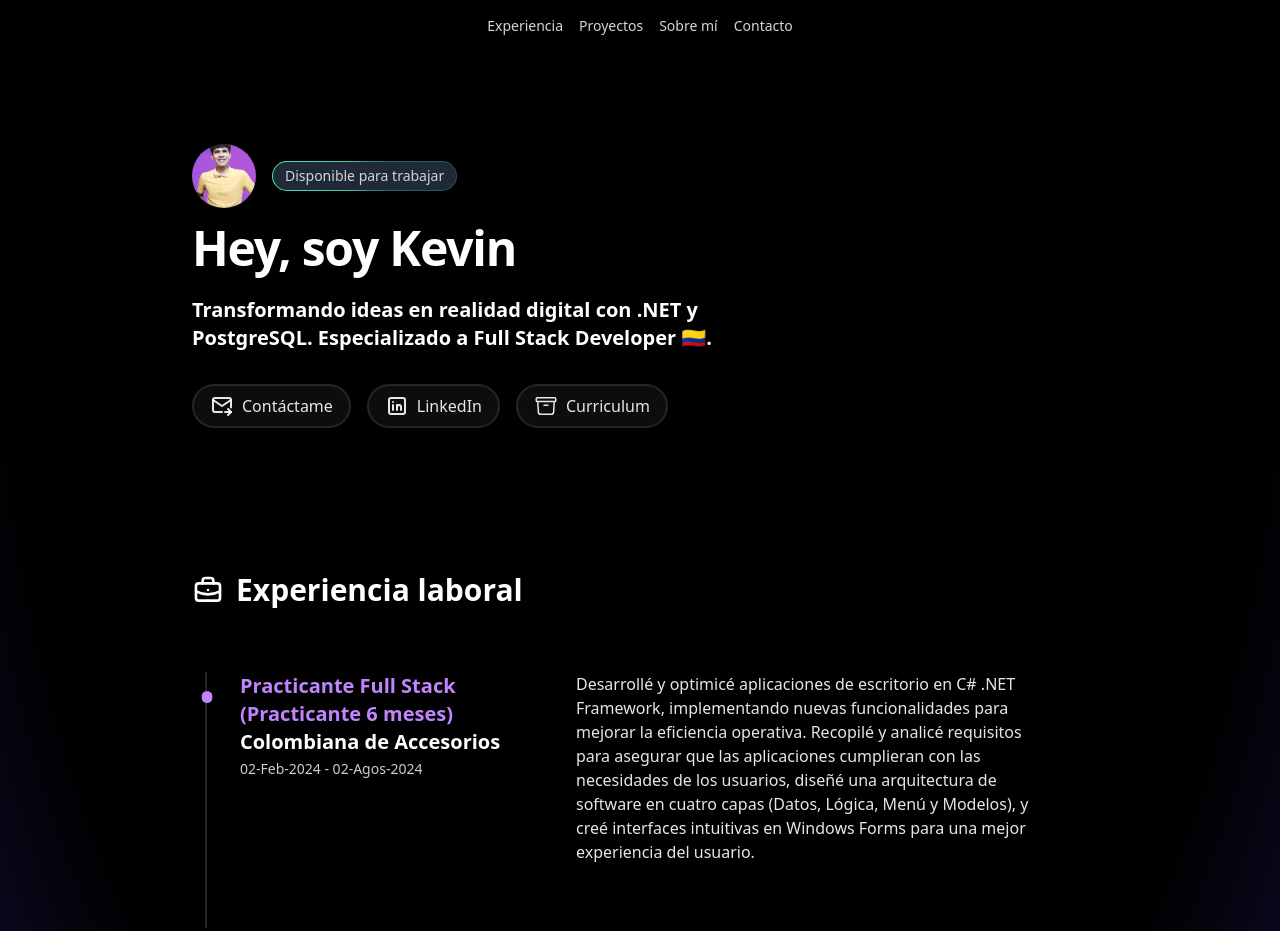
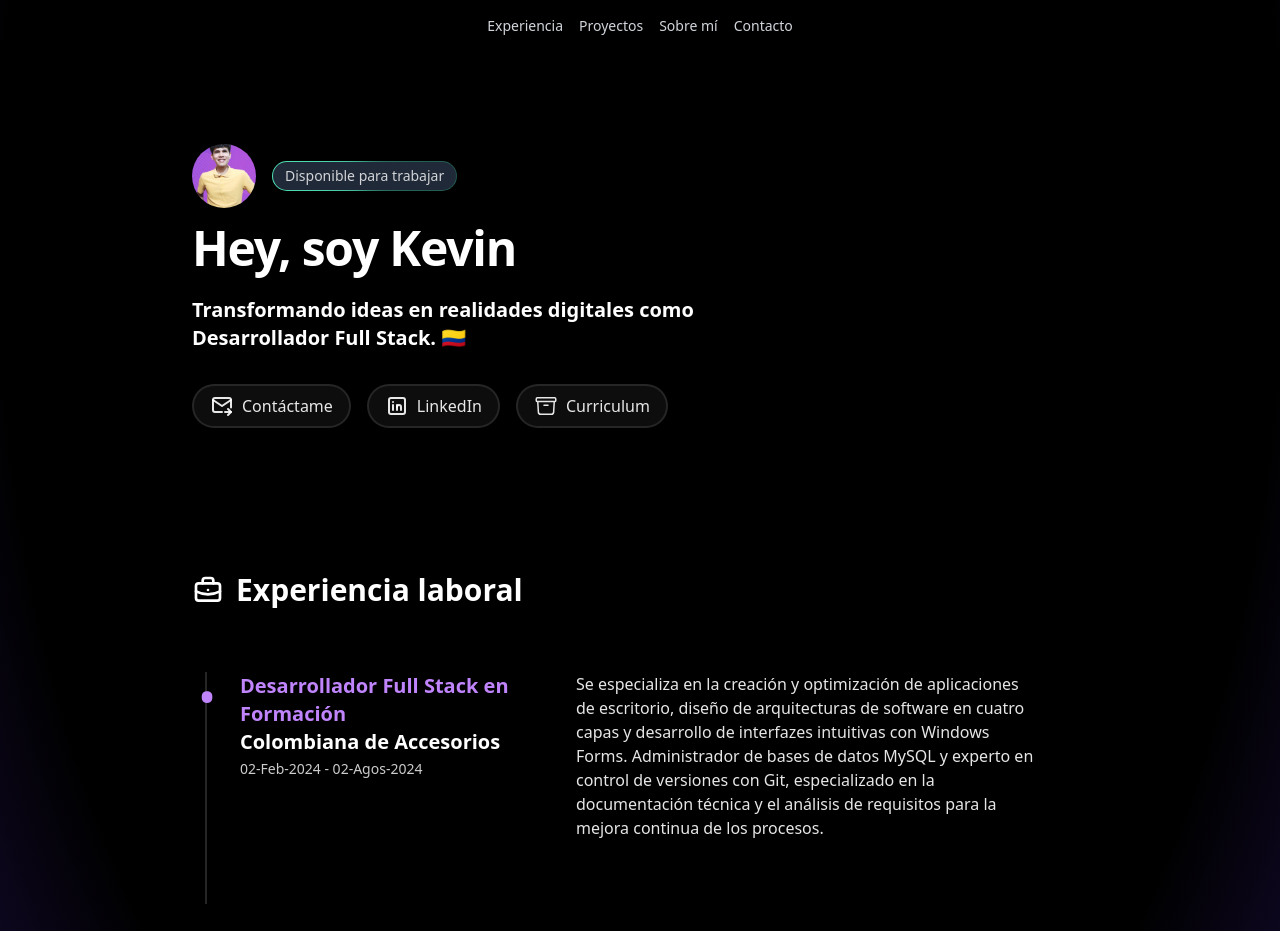
Before and after one commit to kevin-villegas13/miPortafolio, an Astro site: page / in a window 1280 px wide. Shown: the top 931 px of the page. Built offline with nearby package versions, Linux system fonts and the light colour scheme; Astro itself is replaced by a stand-in of ours.

Commit message:
refactor: mejoré la descripción del título y cambié el PDF de mi CV

```diff
--- a/src/components/Experiencia.astro
+++ b/src/components/Experiencia.astro
@@ -4,9 +4,9 @@ import ExperienciaItem from "./ExperienciaItem.astro"
 const Experiencias = [
   {
     date: "02-Feb-2024 - 02-Agos-2024",
-    title: "Practicante Full Stack (Practicante 6 meses)",
+    title: "Desarrollador Full Stack en Formación",
     company: "Colombiana de Accesorios",
-    description: "Desarrollé y optimicé aplicaciones de escritorio en C# .NET Framework, implementando nuevas funcionalidades para mejorar la eficiencia operativa. Recopilé y analicé requisitos para asegurar que las aplicaciones cumplieran con las necesidades de los usuarios, diseñé una arquitectura de software en cuatro capas (Datos, Lógica, Menú y Modelos), y creé interfaces intuitivas en Windows Forms para una mejor experiencia del usuario.",
+    description: "Se especializa en la creación y optimización de aplicaciones de escritorio, diseño de arquitecturas de software en cuatro capas y desarrollo de interfazes intuitivas con Windows Forms. Administrador de bases de datos MySQL y experto en control de versiones con Git, especializado en la documentación técnica y el análisis de requisitos para la mejora continua de los procesos.",
   },
 ];
 ---
--- a/src/components/Hero.astro
+++ b/src/components/Hero.astro
@@ -27,8 +27,7 @@ import CV from "../icons/CV.astro";
   <p
     class="mt-6 text-xl text-gray-800 text-white dark:text-opacity-80 font-semibold"
   >
-    Transformando ideas en realidad digital con .NET y PostgreSQL. Especializado
-    a Full Stack Developer 🇨🇴.
+  Transformando ideas en realidades digitales como Desarrollador Full Stack. 🇨🇴
   </p>
   <nav class="flex flex-wrap gap-4 mt-8">
     <SocialPill href="mailto:kevinvilleperez@gmail.com">
@@ -40,8 +39,8 @@ import CV from "../icons/CV.astro";
       LinkedIn
     </SocialPill>
     <SocialPill
-      href="../assets/pdf/CVKevinAndresVillegas.pdf"
-      download="CVKevinAndresVillegas.pdf"
+      href="../assets/pdf/CVKevin.pdf"
+      download="CVKevin.pdf"
     >
       <CV class="size-4" />
       Curriculum
```
Also changed, not shown: 2 other files.
